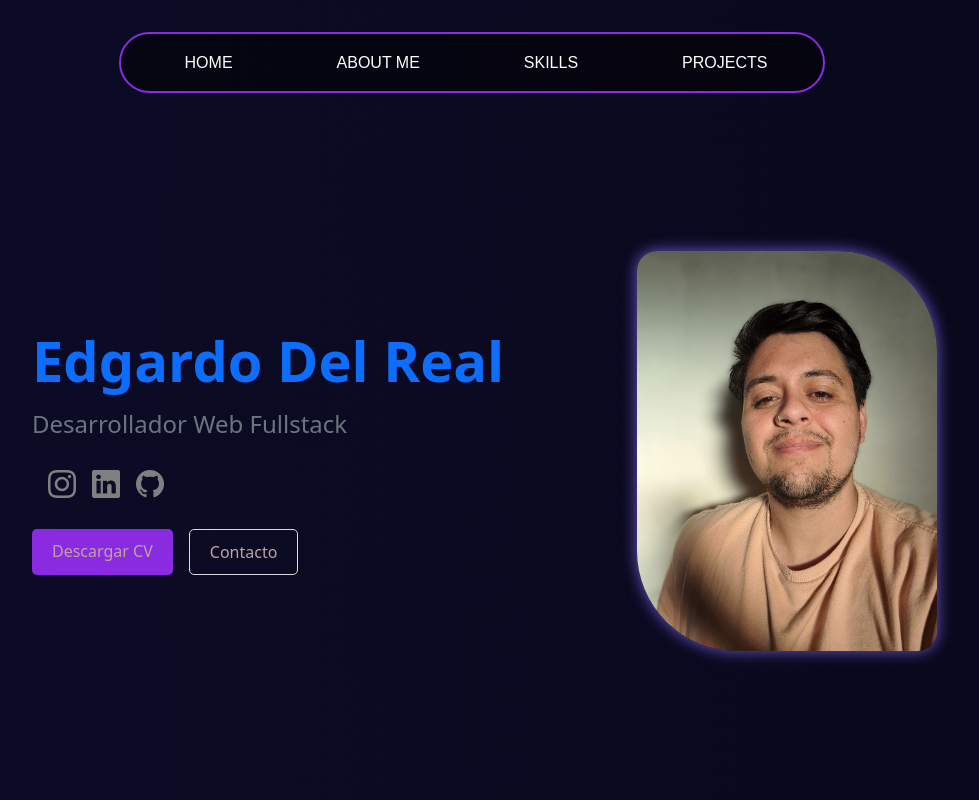
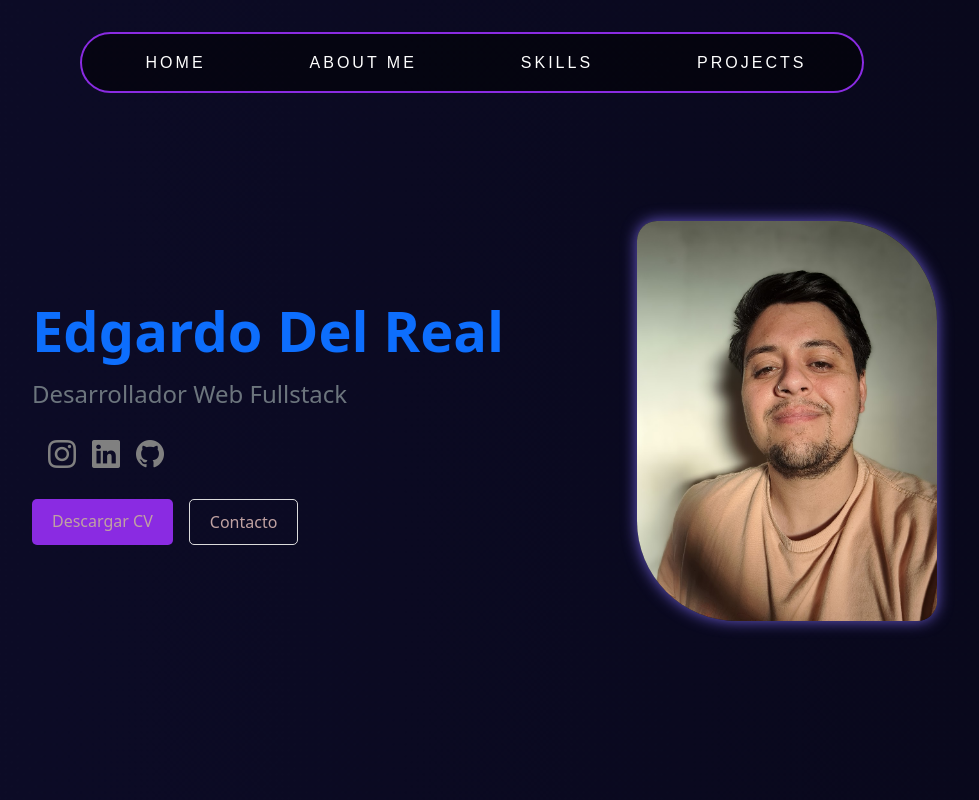
Before and after one commit to Edgardo-Del-Real/PortfolioEdgardoDelReal, a React (Vite) app: page / in a window 1280 px wide. Shown: the top 800 px of the page, without its empty margins (168-1147 px from the left). Built offline with nearby package versions, Linux system fonts and the light colour scheme.

Commit message:
cambios en el nav

```diff
--- a/src/Components/NavBar/NavBar.css
+++ b/src/Components/NavBar/NavBar.css
@@ -5,8 +5,8 @@
    color: white;
    transition: .5s;
    font-family:Arial, Helvetica, sans-serif;
-   font-weight: 500;
    cursor: pointer;
+   letter-spacing: 3px;
 }
 
    .links::after {
@@ -17,7 +17,8 @@
       transform: translateX(-50%) scaleX(0);
       width: 0%;
       height: 2px;
-      background-color: blueviolet;
+      /* background-color: blue; */
+      background:  linear-gradient(90deg, rgb(173, 90, 250) 0%, rgb(57, 0, 97) 100%);
       transition: width 0.5s ease;
    }
 
@@ -26,5 +27,5 @@
    transform: translateX(-50%) scaleX(1);
 }
 .borde{
-   border: 2px blueviolet solid;
+    border: 2px blueviolet solid;
 }
--- a/src/Components/footer/footer.jsx
+++ b/src/Components/footer/footer.jsx
@@ -2,8 +2,8 @@ import React from 'react';
 
 const Contacto = () => {
   const contactCards = [
-    { icon: 'bi bi-person-circle', title: 'Nombre', text: 'Edgardo Del Real' },
-    { icon: 'bi bi-telephone', title: 'Teléfono', text: '+54 9 3447-491803' },
+    { icon: 'bi bi-person-circle', title: 'Name', text: 'Edgardo Del Real' },
+    { icon: 'bi bi-telephone', title: 'Phone', text: '+54 9 3447-491803' },
     { icon: 'bi bi-envelope', title: 'Email', text: 'edgardodelreal@email.com' },
   ];
 
--- a/src/Components/hero/Hero.css
+++ b/src/Components/hero/Hero.css
@@ -48,7 +48,7 @@ i:hover{
 }
 .hero{
     height: 100vh;
-    padding-top: 150px;
+    padding-top: 120px;
     padding-left: 130px;
 }
 
```
